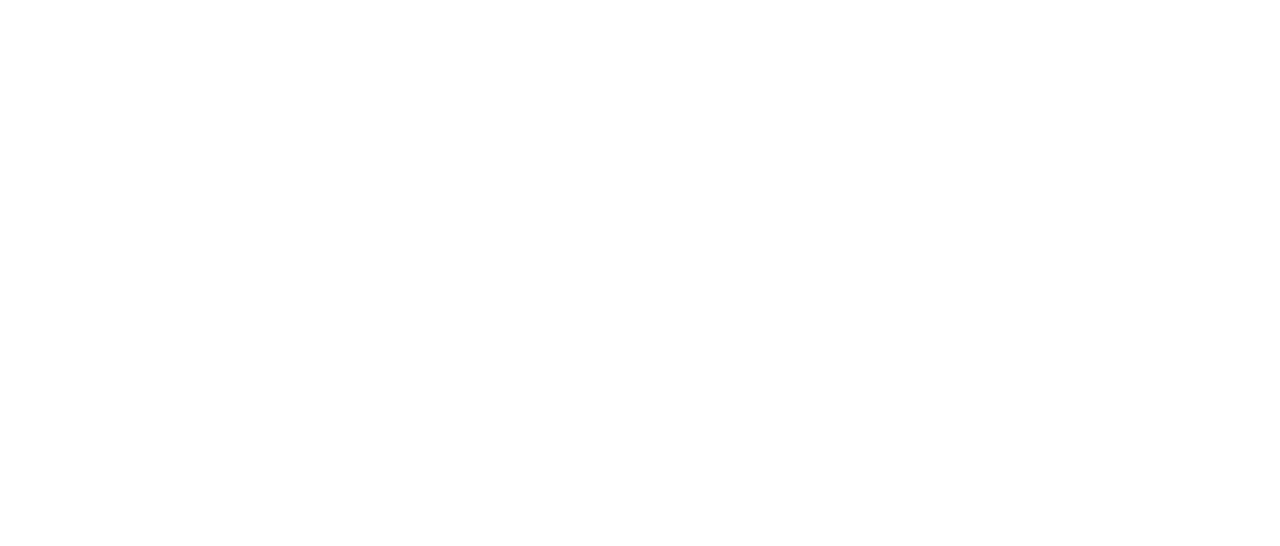
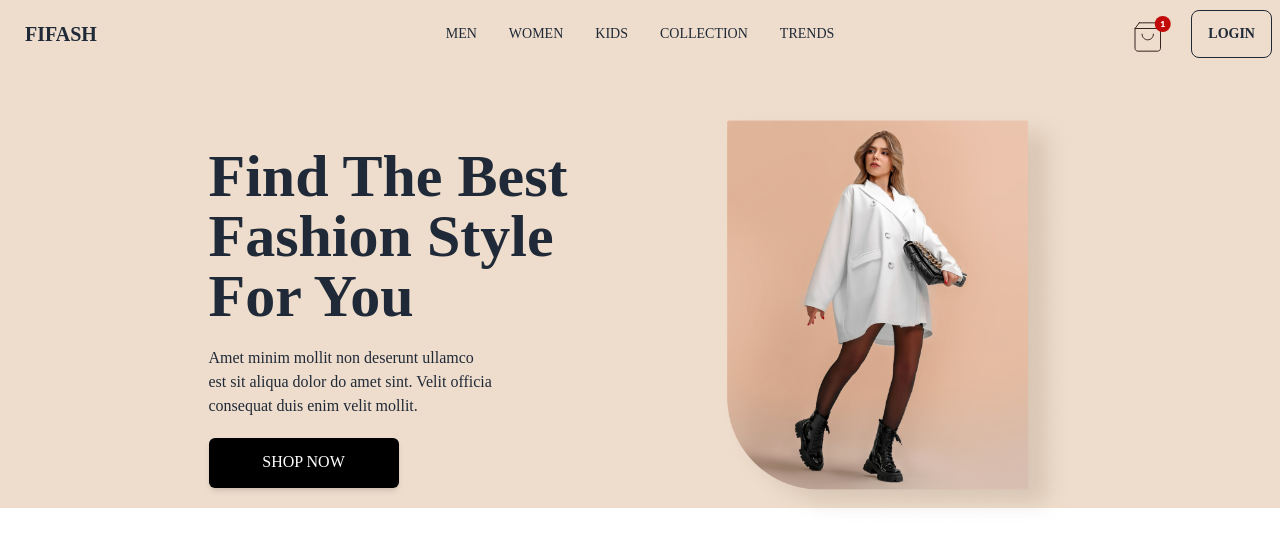
Before and after one commit to salmanpolok11/FIFASH, a plain HTML site: page index.html in a window 1280 px wide. Drawn offline with nearby package versions, Linux system fonts and the light colour scheme; a web font is replaced by a local one.

Commit message:
added bannar section

```diff
--- a/index.html
+++ b/index.html
@@ -26,6 +26,72 @@
 
 <body class="font-family">
 
+  <!-- nav Releted desine -->
+
+  <div class="navbar bg-[#EDC;]">
+    <div class="navbar-start">
+      <div class="dropdown">
+        <label tabindex="0" class="btn btn-ghost lg:hidden">
+          <svg xmlns="http://www.w3.org/2000/svg" class="h-5 w-5" fill="none" viewBox="0 0
+           24 24" stroke="currentColor"><path stroke-linecap="round" stroke-
+            linejoin="round" stroke-width="2" d="M4 6h16M4 12h8m-8 6h16" /></svg>
+        </label>
+        <ul tabindex="0" class="menu menu-sm dropdown-content mt-3 z-[1] p-2 shadow
+         bg-blue-300 rounded-box w-26">
+         <li><a>MEN</a></li>
+         <li><a>WOMEN</a></li>
+         <li><a>KIDS</a></li>
+         <li><a>COLLECTION</a></li>
+         <li><a>TRENDS</a></li>
+        </ul>
+      </div>
+      <a class="btn btn-ghost normal-case text-xl">FIFASH</a>
+    </div>
+    <div class="navbar-center hidden lg:flex">
+      <ul class="menu menu-horizontal px-1">
+        <li><a>MEN</a></li>
+        <li><a>WOMEN</a></li>
+        <li><a>KIDS</a></li>
+        <li><a>COLLECTION</a></li>
+        <li><a>TRENDS</a></li>
+      </ul>
+    </div>
+    <div class="navbar-end">
+      <img class="pr-5" src="./img/Cart.svg" alt="">
+      <button class="btn btn-outline ">LOGIN</button>
+    </div>
+  </div>
+
+  <!-- bannar section -->
+
+  <section class="lg:max-w-[1512px] lg:h-[440px] bg-[#EEDDCC]">
+
+    <div class="lg:flex justify-center items-center pt-10 lg:space-x-20">
+        <div class="space-y-5">
+            <h1 class="mx-auto lg:w-[432px] font-extrabold text-6xl">Find The Best <br>
+               Fashion Style <br>
+               For You </h1>
+               <p class="">
+                Amet minim mollit non deserunt ullamco <br>
+                 est sit aliqua dolor do amet sint. Velit
+                officia <br>
+                 consequat duis enim velit mollit.
+              </p>
+
+              <h1 class="lg:w-[190px] h-[50px] bg-black text-center text-white pt-3
+              rounded-md  shadow-md">
+                SHOP NOW
+              </h1>
+
+        </div>
+        <div>
+          <img class="lg:w-[351px] " src="./img/Rectangle 6.png" alt="">
+        </div>
+
+
+    </div>
+
+  </section>
 
 
 
```
Also changed, not shown: img/Cart.svg (added).
